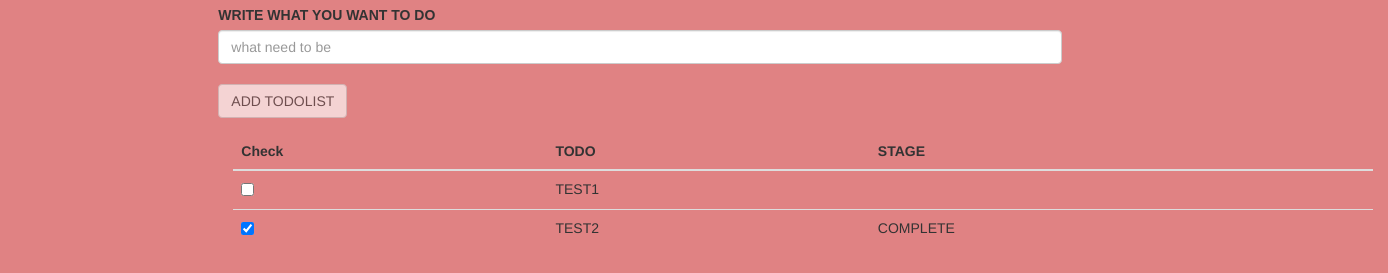
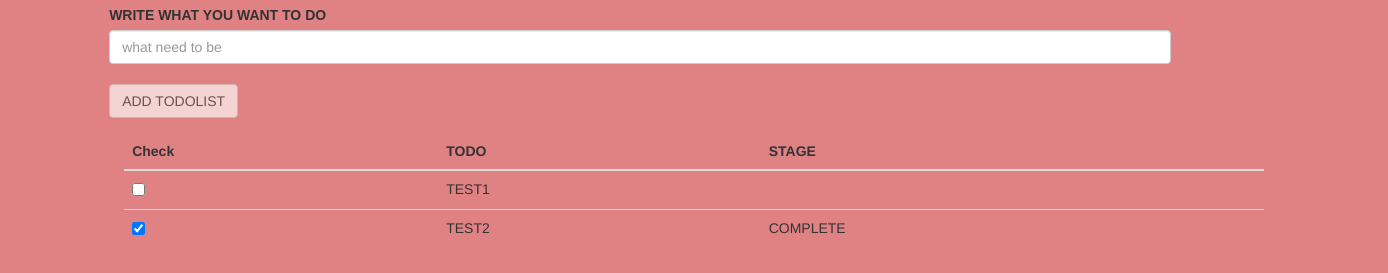
Before and after one commit to floookiko/TODOLIST, a website: page index.html in a window 1280 px wide. Shown: the part 135-408 px from the top of the page, 1388 px wide, since content can reach past the window. Drawn offline with nearby package versions, Linux system fonts and the light colour scheme; a web font is replaced by a local one.

Commit message:
Edit column index page

```diff
--- a/index.html
+++ b/index.html
@@ -26,8 +26,8 @@
     </style>
       <h1>todolist</h1>
       <div class="row">
-        <div class="col-md-2"></div>
-        <div class="col-md-8">
+        <div class="col-md-1"></div>
+        <div class="col-md-10">
               <label for="TODO"> WRITE WHAT YOU WANT TO DO</label><br>
 
                 <div class="form-group" ng-controller= "AddTODOController">
@@ -56,7 +56,7 @@
             </table>
           </div>
           </div>
-        <div class="col-md-2"></div>
+        <div class="col-md-1"></div>
       </div>
 
 
```
Lines whose indentation alone changed are shown as unchanged.
